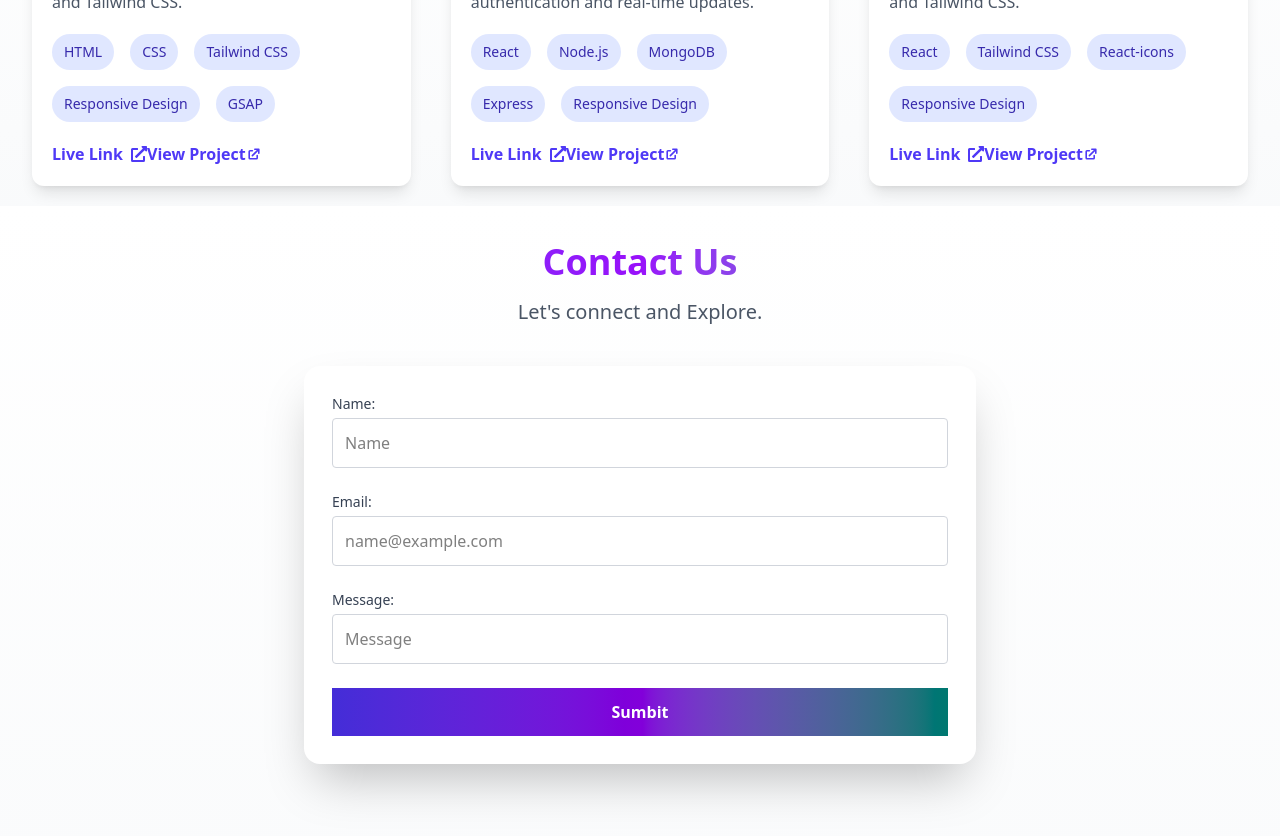
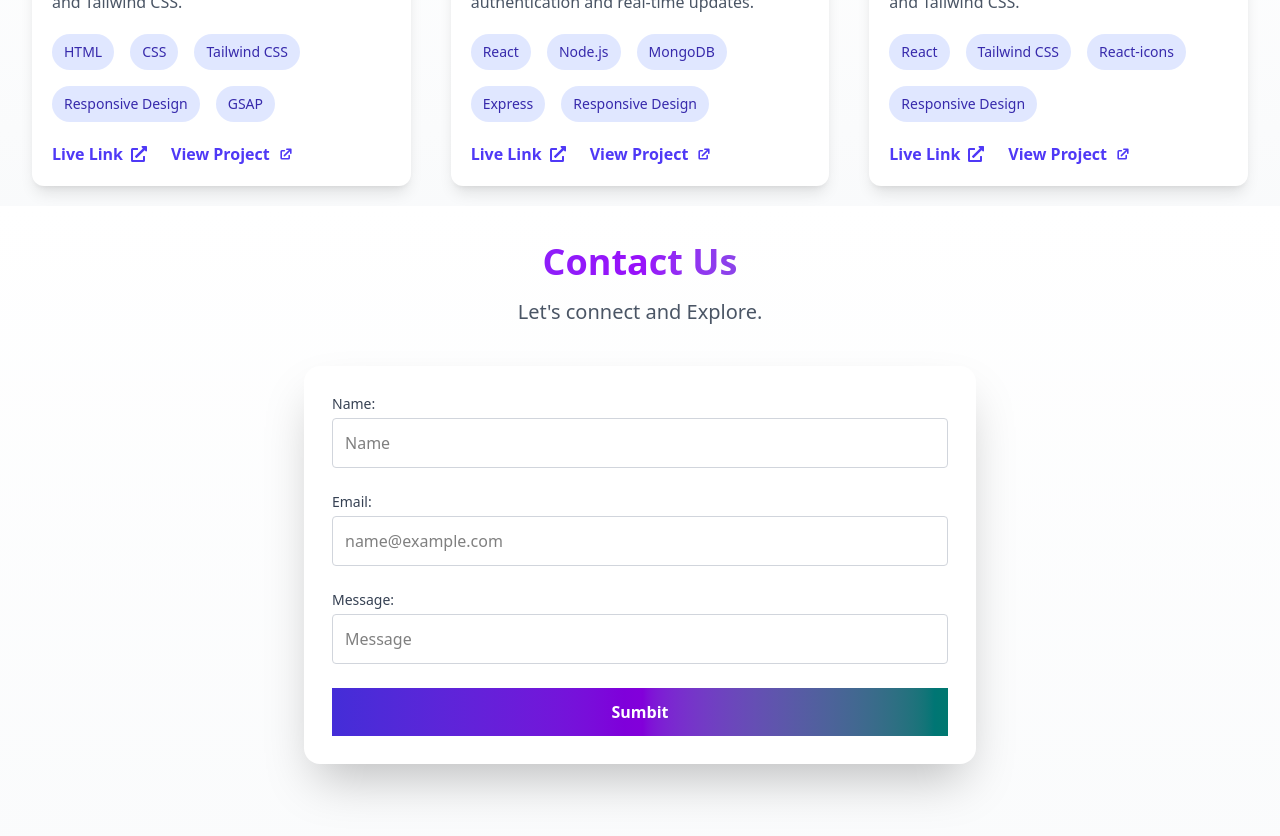
Before and after one commit to smitmorjariya/Portfolio-app, a React (Vite) app: page / in a window 1280 px wide. Shown: the part 3440-4276 px from the top of the page. Built offline with nearby package versions, Linux system fonts and the light colour scheme.

Commit message:
add demo link

```diff
--- a/src/components/Projects.jsx
+++ b/src/components/Projects.jsx
@@ -65,12 +65,11 @@ const Projects = () => {
                                     </div>
                                 ))}
                             </div>
-                            <div className="gap-3">
-
+                            <div className="flex gap-6 pt-3">
                                 <a
                                     href={project.link}
                                     target="_blank"
-                                    className="inline-flex pt-3 items-center text-indigo-600 hover:text-indigo-800 font-semibold transition-all duration-200"
+                                    className="inline-flex items-center text-indigo-600 hover:text-indigo-800 font-semibold transition-all duration-200"
                                 >
                                     Live Link
                                     <FaExternalLinkAlt className="w-4 h-4 ml-2" />
@@ -78,12 +77,13 @@ const Projects = () => {
                                 <a
                                     href={project.liveLink}
                                     target="_blank"
-                                    className="inline-flex pt-3 items-center text-indigo-600 hover:text-indigo-200 font-semibold transition-all duration-200"
+                                    className="inline-flex items-center text-indigo-600 hover:text-indigo-200 font-semibold transition-all duration-200"
                                 >
                                     View Project
-                                    <HiExternalLink className="w-4 h-4 -mr-2" />
+                                    <HiExternalLink className="w-4 h-4 ml-2" />
                                 </a>
                             </div>
+
                         </div>
                     ))}
                 </div>
```
